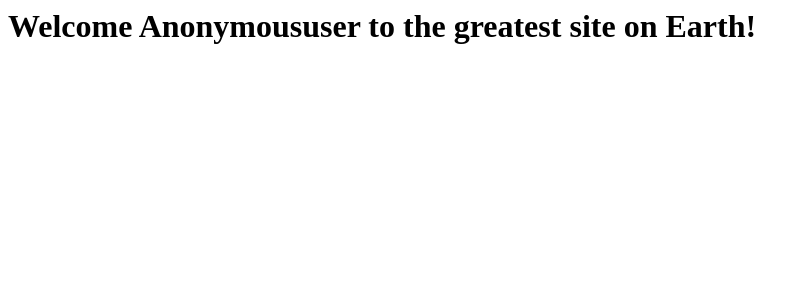
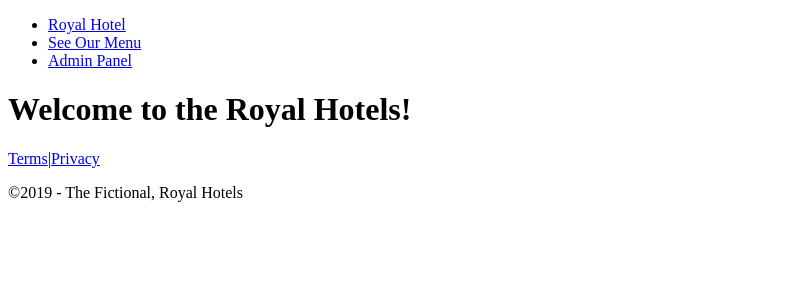
Before and after one commit to careitan/The-Tech-Academy-Python-Coding-Projects, a Django app: page / in a window 1280 px wide. Shown: the top 300 px of the page, without its empty margins (0-809 px from the left). Run offline with Django 3.2, Linux system fonts and the light colour scheme.

Commit message:
Finished video 8 of 20
Finishe video 8 of 20

```diff
--- /dev/null
+++ b/DjangoTutorial/src/mainapp/templates/base.html
@@ -0,0 +1,29 @@
+<!doctype html>
+<html lang="en" class="bg_img">
+    <head>
+        <meta charset="UTF-8">
+        <title>{% block title %}{% endblock %}</title>
+        <meta name="viewport" content="width=device-width, initial-scale=1">
+        <link href="https://fonts.googleapis.com/css?family=Roboto" rel="stylesheet">
+        <link href="//fonts.googleapis.com/css?family=Lobster&subset=latin,latin-ext" rel="stylesheet" type="text/css">
+    </head>
+    <body>
+        <div class="page_container">
+            <ul class="topnav">
+                <li><a href="#">Royal Hotel</a></li>
+                <li><a href="#">See Our Menu</a></li>
+                <li><a href="#">Admin Panel</a></li>
+            </ul>
+            <header class="header-title">
+                <h1>{% block header %}{% endblock %}</h1>
+            </header>
+            {% block content %}{% endblock %}
+        </div>
+
+        <section id="block-footer">
+            <p id="footer-right"><a href="#">Terms</a>|<a href="#">Privacy</a></p>
+            <p id="footer-left">&copy;2019 - The Fictional, Royal Hotels</p>
+        </section>
+
+    </body>
+</html>
--- a/DjangoTutorial/src/mainapp/templates/home.html
+++ b/DjangoTutorial/src/mainapp/templates/home.html
@@ -1,10 +1,6 @@
-<html>
-<heaad>
-    <title>Welcome Home!</title>
-</heaad>
-<body>
+{% extends "base.html" %}
 
-<h1>Welcome {{ user | title }} to the greatest site on Earth!</h1>
+{% block title %}Royal Hotels{% endblock %}
+{% block header %}Welcome to the Royal Hotels!{% endblock %}
 
-</body>
-</html>
+{% block content %}{% endblock %}
```
